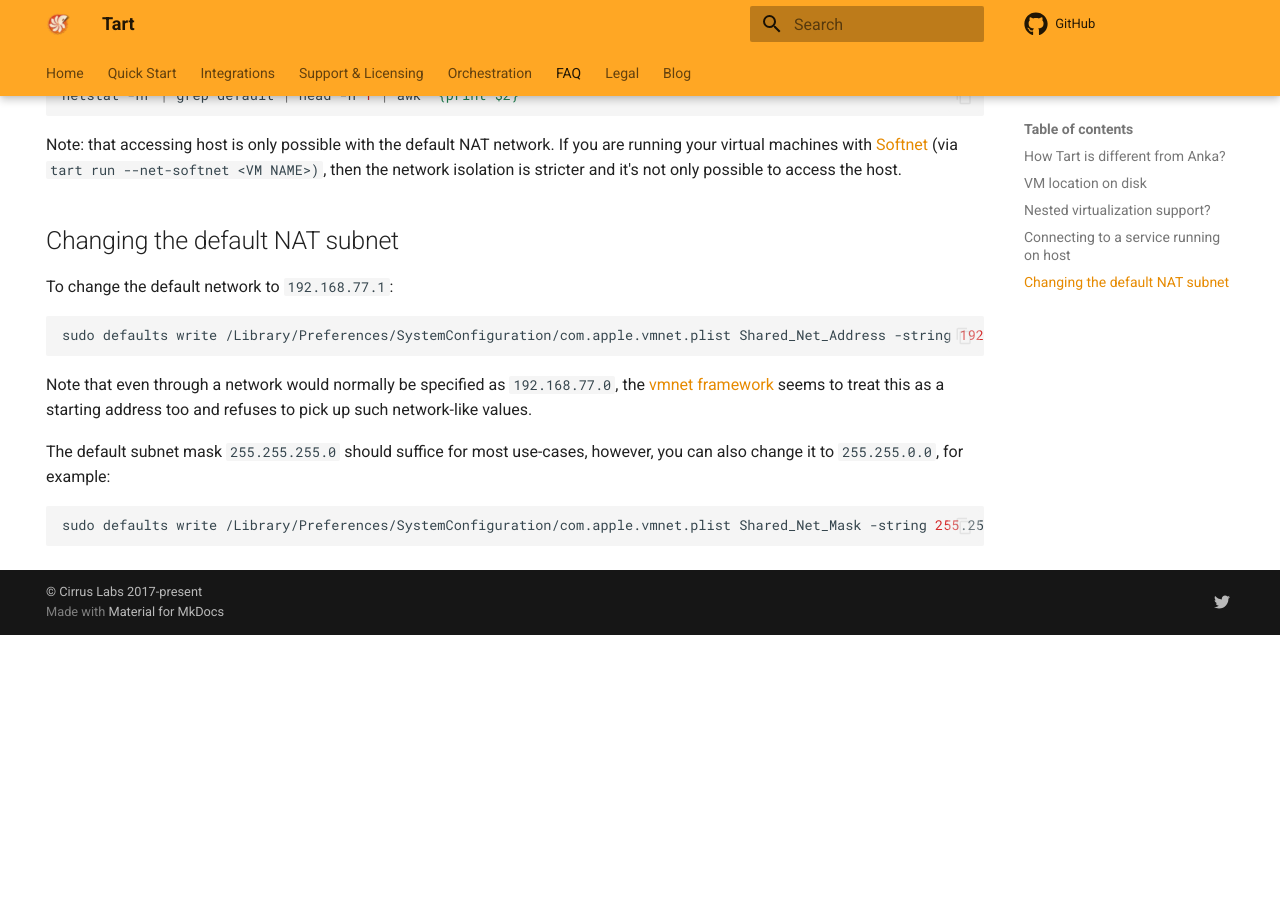
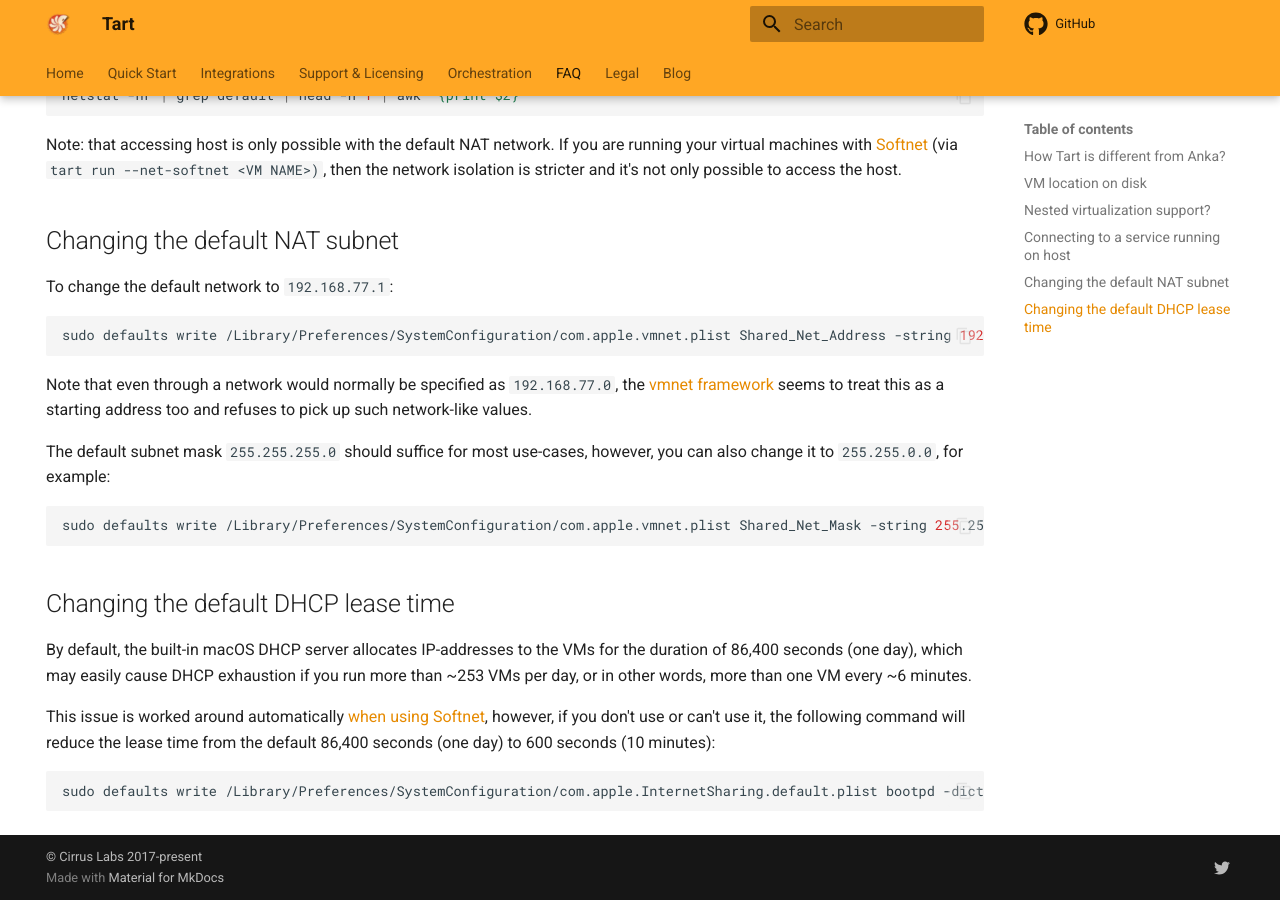
Before and after one commit to cirruslabs/tart, an MkDocs documentation site: the page built from docs/faq.md, in a window 1280 px wide and 900 px high, scrolled down 831 px. Built offline with MkDocs 1.6.1 and Material for MkDocs 9.7.7, drawn with Linux system fonts in a browser that asks for light colours; plug-ins that fetch from the network failed and are left out; comment, search, counter and statistics services are not loaded; before the commit the page ends 1466 px from its top, so only the background shows below that.

Commit message:
FAQ: document how to change the default DHCP lease time

````diff
--- a/docs/faq.md
+++ b/docs/faq.md
@@ -54,3 +54,13 @@
   ```bash
   sudo defaults write /Library/Preferences/SystemConfiguration/com.apple.vmnet.plist Shared_Net_Mask -string 255.255.0.0
   ```
+
+## Changing the default DHCP lease time
+
+By default, the built-in macOS DHCP server allocates IP-addresses to the VMs for the duration of 86,400 seconds (one day), which may easily cause DHCP exhaustion if you run more than ~253 VMs per day, or in other words, more than one VM every ~6 minutes.
+
+This issue is worked around automatically [when using Softnet](http://github.com/cirruslabs/softnet), however, if you don't use or can't use it, the following command will reduce the lease time from the default 86,400 seconds (one day) to 600 seconds (10 minutes):
+
+```
+sudo defaults write /Library/Preferences/SystemConfiguration/com.apple.InternetSharing.default.plist bootpd -dict DHCPLeaseTimeSecs -int 600
+```
````
